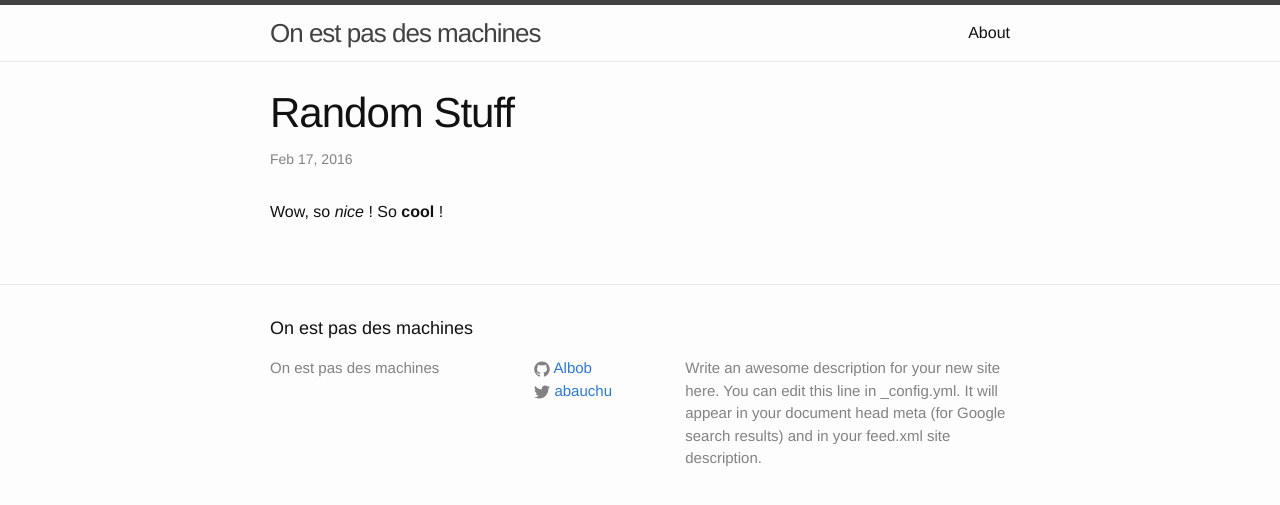
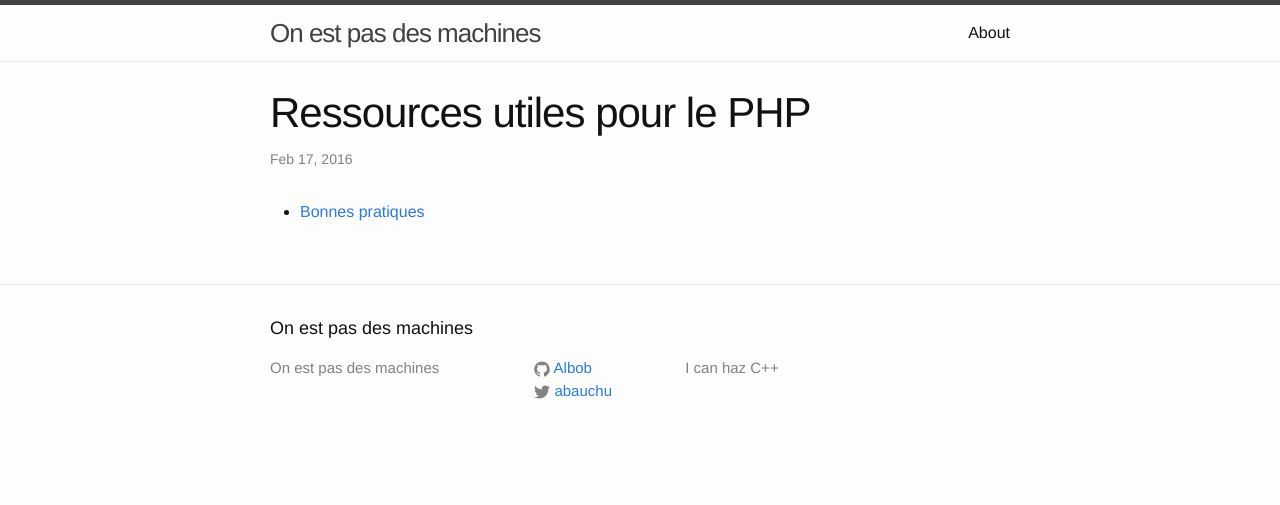
Before and after one commit to Albob/Albob.github.io, a Jekyll site: the page built from _posts/2016-02-17-nothing-to-say.markdown, in a window 1280 px wide. Shown: the top 505 px of the page. Built offline with Jekyll 4.4.1, drawn with Linux system fonts in a browser that asks for light colours.

Commit message:
Post a link about PHP

```diff
--- a/_config.yml
+++ b/_config.yml
@@ -9,9 +9,7 @@
 title: On est pas des machines
 # email: your-email@domain.com
 description: > # this means to ignore newlines until "baseurl:"
-  Write an awesome description for your new site here. You can edit this
-  line in _config.yml. It will appear in your document head meta (for
-  Google search results) and in your feed.xml site description.
+  I can haz C++
 baseurl: "" # the subpath of your site, e.g. /blog
 url: "http://abauchu.net" # the base hostname & protocol for your site
 twitter_username: abauchu
--- a/_posts/2016-02-17-nothing-to-say.markdown
+++ b/_posts/2016-02-17-nothing-to-say.markdown
@@ -1,7 +1,7 @@
 ---
 layout: post
-title:  "Random Stuff"
+title:  "Ressources utiles pour le PHP"
 date:   2016-02-17 17:42:04 +0100
-categories: News
+categories: code
 ---
-Wow, so *nice* ! So **cool** !
+* [Bonnes pratiques](http://www.phptherightway.com/#top)
```
Also changed, not shown: _posts/2016-02-17-welcome-to-jekyll.markdown (deleted, +0 -25 lines).
